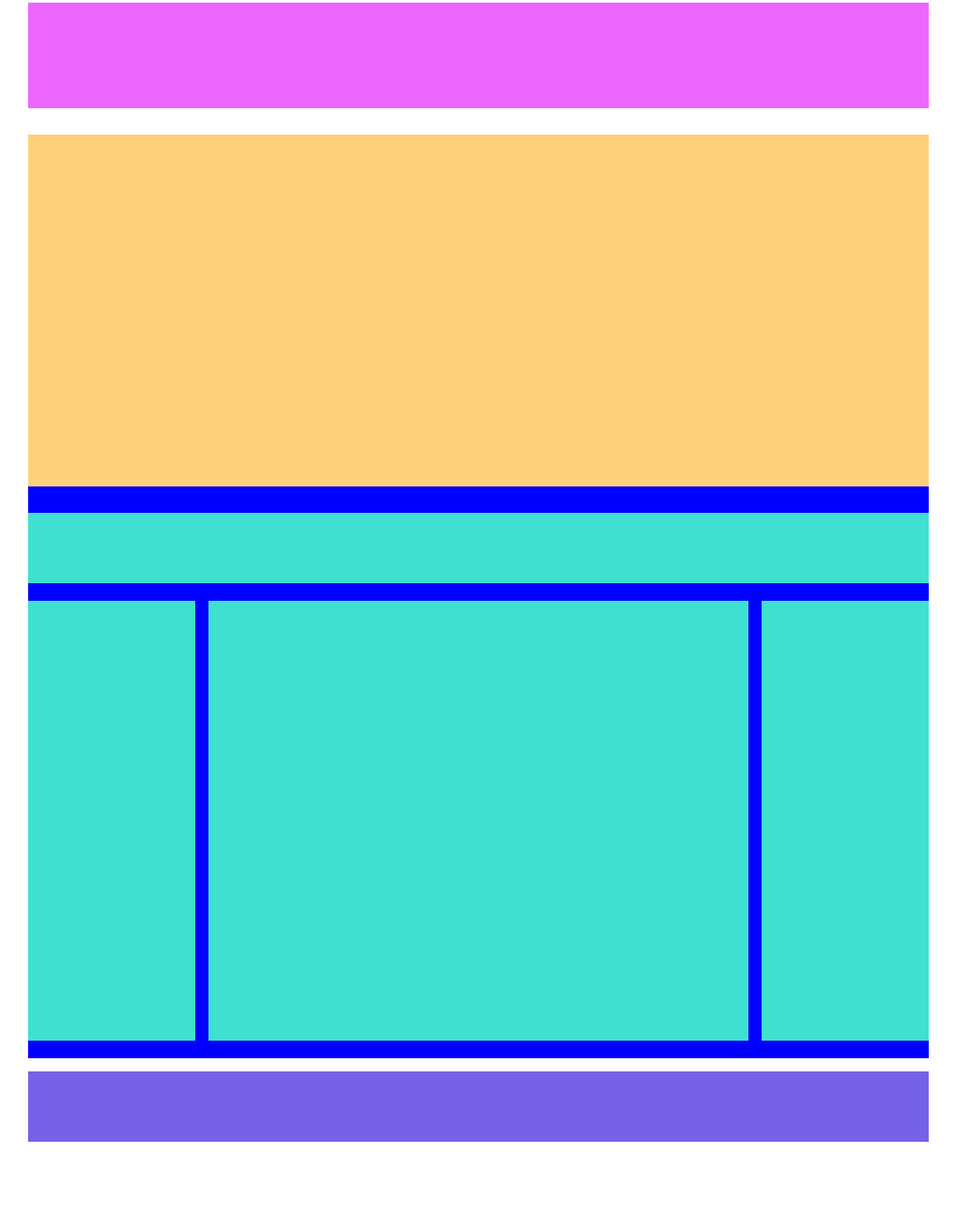
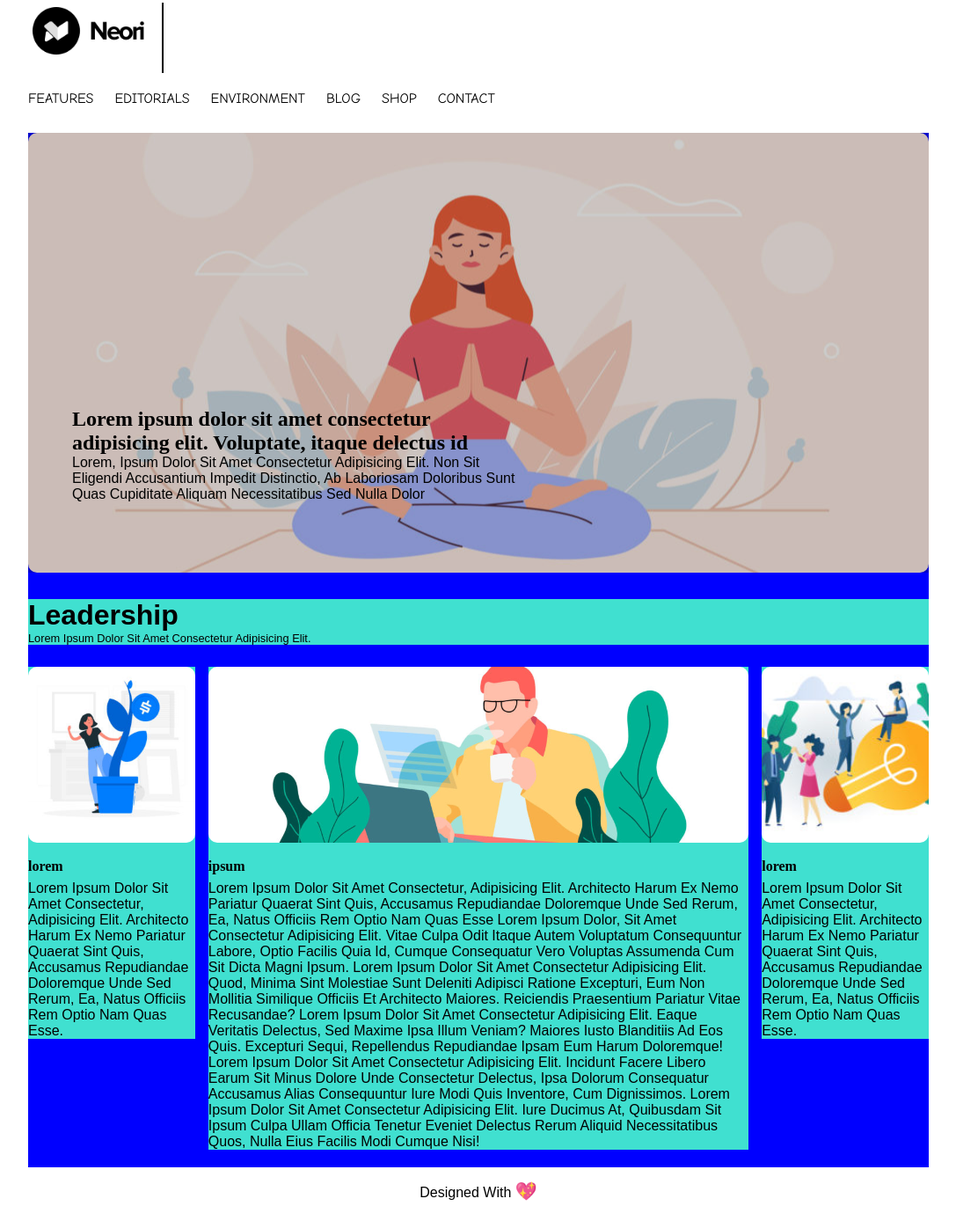
Before and after one commit to tiiaaaa/htmlcss-wp, a plain HTML site: page index.html in a window 1280 px wide. Shown: the part 27-1423 px from the top of the page at 88% size, without its empty margins (96-1183 px from the left). Before the commit the page ends 1355 px from the top, so only its background shows below. Drawn offline with Linux system fonts and the light colour scheme.

Commit message:
lavoro quasi terminato

```diff
--- a/css/style.css
+++ b/css/style.css
@@ -4,69 +4,143 @@
     padding: 0;
 }
 
+.box-clearfix::after {
+    content: "";
+    clear: both;
+    display: table;
+}
+
 .container {
     width: 80%;
     margin: 30px auto;
-    /* background-color: red; */
 }
 
-/* Classe che stabilisce la larghezza dei blocchi */
+/* Classe generica che stabilisce la larghezza dei blocchi */
 .block-widht {
     width: 100%;
 }
 
-/* header e section con testo */
+/* header */
 .container > .intestazione {
-    height: 120px;
     margin-bottom: 30px;
-    background-color: rgb(237, 103, 255);
+}
+
+.header-logo {
+    width: 15%;
+    height: 80px;
+    padding: 5px 20px 5px 5px;
+    margin-bottom: 20px;
+    border-right: 2px solid black;
+}
+
+.header-logo img {
+    width: 100%;
+}
+
+/* Menu nav */
+ul#nav-menu li {
+    display: inline;
+    margin-right: 20px;
+    text-transform: uppercase;
+    font-family: Comic Sans MS, Comic Sans;
+    font-size: 1rem;
+}
+
+/* Blocchi all'interno del Main */
+.container:first-child main {
+    margin-bottom: 15px;
+    padding-bottom: 20px;
+    background-color: blue;
 }
 
 .jumbotron {
-    height: 400px;
+    height: 500px;
+    position: relative;
     margin-bottom: 30px;
-    background-color: rgb(253, 208, 123);
+    border-radius: 10px;
+    background-image: url('../img/banner.jpg');
+    background-size: cover;
+    background-position: center;
 }
 
-.container:first-child main {
-    margin-bottom: 15px;
-    background-color: blue;
+div.img-musk {
+    height: 100%;
+    background-color: rgba(0, 0, 0, 0.2);
 }
 
-.container:first-child footer {
-    height: 80px;
-    background-color: rgba(85, 61, 226, 0.808);
+.jumbotron .jumbotron-text {
+    width: 50%;
+    position: absolute;
+    left: 50px;
+    bottom: 80px;
 }
 
-/* Blocchi all'interno del Main */
-
-main {
-    padding-bottom: 20px;
-}
-
+/* header del main */
 main .main-header {
-    height: 80px;
-    margin-bottom: 20px;
+    margin-bottom: 25px;
     background-color: turquoise;
 }
 
+.main-header h1, p {
+    font-family: sans-serif;
+    text-transform: capitalize;
+}
+
+.main-header p {
+    font-size: 0.8rem;
+}
+
+/* blocchi aside e artcle */
 main .aside-block {
     width: calc(20% - 15px);
-    height: 500px;
     float: left;
     background-color: turquoise;
 }
 
-main .section-block {
+div.block-img {
+    height: 200px;
+    border-radius: 10px;
+    background-size: cover;
+    background-position: center;
+}
+
+div#left-img {
+    background-image: url('../img/img-1.jpg');
+}
+
+div#right-img {
+    background-image: url('../img/img-3.jpg');
+}
+
+div.text-wrap {
+    padding-top: 0.7rem;
+}
+
+.text-wrap h4 {
+    line-height: 2rem;
+}
+
+/* blocco centrale article */
+main .article-block {
     width: 60%;
-    height: 500px;
     margin: 0 15px;
     float: left;
     background-color: turquoise;
 }
 
-.clearfix::after {
-    content: "";
-    clear: both;
-    display: table;
+div.article-img {
+    background-image: url('../img/banner-2.jpg');
 }
+
+.container:first-child footer {
+    text-align: center;
+}
+
+footer p {
+    font-size: 1rem;
+
+}
+
+footer #heart {
+    font-size: 20px;
+}
--- a/index.html
+++ b/index.html
@@ -13,6 +13,21 @@
 
         <header class="block-widht intestazione">
 
+            <div class="header-logo">
+                <img src="img/logo.png" alt="logo">
+            </div>
+
+            <nav>
+                <ul id="nav-menu">
+                    <li>features</li>
+                    <li>editorials</li>
+                    <li>environment</li>
+                    <li>blog</li>
+                    <li>shop</li>
+                    <li>contact</li>
+                </ul>
+
+            </nav>
 
         </header>
 
@@ -21,22 +36,67 @@
 
             <section class="block-widht jumbotron">
 
+                <div class="img-musk"></div>
+                <div class="jumbotron-text">
+                    <h2>
+                        Lorem ipsum dolor sit amet consectetur adipisicing elit. Voluptate, itaque delectus id
+                    </h2>
+                    <p>
+                        Lorem, ipsum dolor sit amet consectetur adipisicing elit. Non sit eligendi accusantium impedit distinctio, ab laboriosam doloribus sunt quas cupiditate aliquam necessitatibus sed nulla dolor
+                    </p>
+                </div>
             </section>
 
             <header class="block-widh main-header" >
-
+                <h1>
+                    leadership
+                </h1>
+                <p>
+                    Lorem ipsum dolor sit amet consectetur adipisicing elit.
+                </p>
             </header>
 
-            <div class="clearfix">
+            <div class="box-clearfix">
+
                 <aside class="aside-block">
+
+                    <div class="img-musk"></div>
+                    <div class="block-img" id="left-img"></div>
+
+                    <div class="text-wrap">
+                        <h4>lorem</h4>
+                        <p>
+                            Lorem ipsum dolor sit amet consectetur, adipisicing elit. Architecto harum ex nemo pariatur quaerat sint quis, accusamus repudiandae doloremque unde sed rerum, ea, natus officiis rem optio nam quas esse.
+                        </p>
+                    </div>
 
                 </aside>
 
-                <section class="section-block">
+                <article class="article-block">
+                    <div class="block-img article-img"></div>
 
-                </section>
+                    <div class="text-wrap">
+                        <h4>ipsum</h4>
+                        <p>
+                            Lorem ipsum dolor sit amet consectetur, adipisicing elit. Architecto harum ex nemo pariatur quaerat sint quis, accusamus repudiandae doloremque unde sed rerum, ea, natus officiis rem optio nam quas esse
+                            Lorem ipsum dolor, sit amet consectetur adipisicing elit. Vitae culpa odit itaque autem voluptatum consequuntur labore, optio facilis quia id, cumque consequatur vero voluptas assumenda cum sit dicta magni ipsum.
+                            Lorem ipsum dolor sit amet consectetur adipisicing elit. Quod, minima sint molestiae sunt deleniti adipisci ratione excepturi, eum non mollitia similique officiis et architecto maiores. Reiciendis praesentium pariatur vitae recusandae?
+                            Lorem ipsum dolor sit amet consectetur adipisicing elit. Eaque veritatis delectus, sed maxime ipsa illum veniam? Maiores iusto blanditiis ad eos quis. Excepturi sequi, repellendus repudiandae ipsam eum harum doloremque!
+                            Lorem ipsum dolor sit amet consectetur adipisicing elit. Incidunt facere libero earum sit minus dolore unde consectetur delectus, ipsa dolorum consequatur accusamus alias consequuntur iure modi quis inventore, cum dignissimos.
+                            Lorem ipsum dolor sit amet consectetur adipisicing elit. Iure ducimus at, quibusdam sit ipsum culpa ullam officia tenetur eveniet delectus rerum aliquid necessitatibus quos, nulla eius facilis modi cumque nisi!
+                        </p>
+                    </div>
+                </article>
 
                 <aside class="aside-block">
+                    <div class="block-img" id="right-img"></div>
+
+                    <div class="text-wrap">
+                        <h4>lorem</h4>
+                        <p>
+                            Lorem ipsum dolor sit amet consectetur, adipisicing elit. Architecto harum ex nemo pariatur quaerat sint quis, accusamus repudiandae doloremque unde sed rerum, ea, natus officiis rem optio nam quas esse.
+                        </p>
+                    </div>
 
                 </aside>
             </div>
@@ -44,6 +104,11 @@
         </main>
 
         <footer class="block-widht" >
+            <div>
+                <p>
+                    designed with <span id="heart">&#128150;</span>
+                </p>
+            </div>
 
         </footer>
 
```
